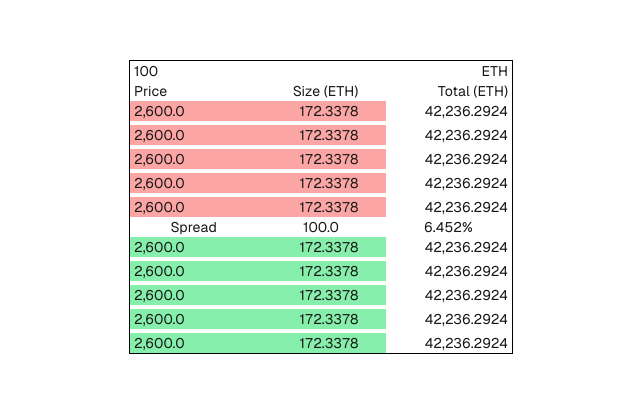
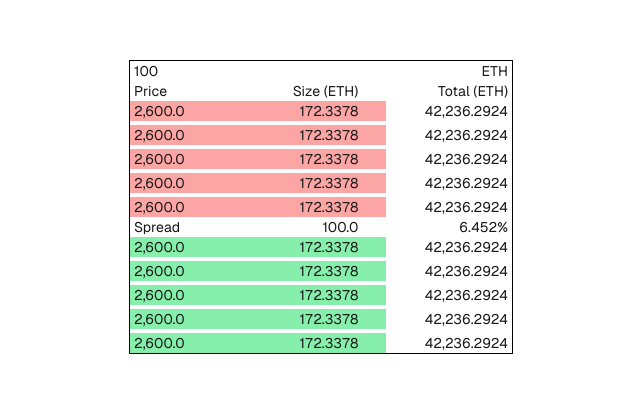
Before and after one commit to bali-exchange/bali, a Next.js app in the folder ui/: page / in a window 1280 px wide. Shown: the part 193-586 px from the top of the page, without its empty margins (319-959 px from the left). Built offline with nearby package versions, Linux system fonts and the light colour scheme.

Commit message:
feat: 完善样式

```diff
--- a/ui/src/app/components/OrderBook/index.tsx
+++ b/ui/src/app/components/OrderBook/index.tsx
@@ -37,10 +37,10 @@ const OrderBook = () => {
     <div>
       <Book type="ASK" />
     </div>
-    <div className="grid grid-cols-3">
-      <div className="col-span-1 text-center">Spread</div>
-      <div className="col-span-1 text-center">100.0</div>
-      <div className="col-span-1 text-center">6.452%</div>
+    <div className="grid grid-cols-5 px-1">
+      <div className="col-span-1 text-left">Spread</div>
+      <div className="col-span-2 text-right">100.0</div>
+      <div className="col-span-2 text-right">6.452%</div>
     </div>
     <div>
       <Book type="BID" />
```
